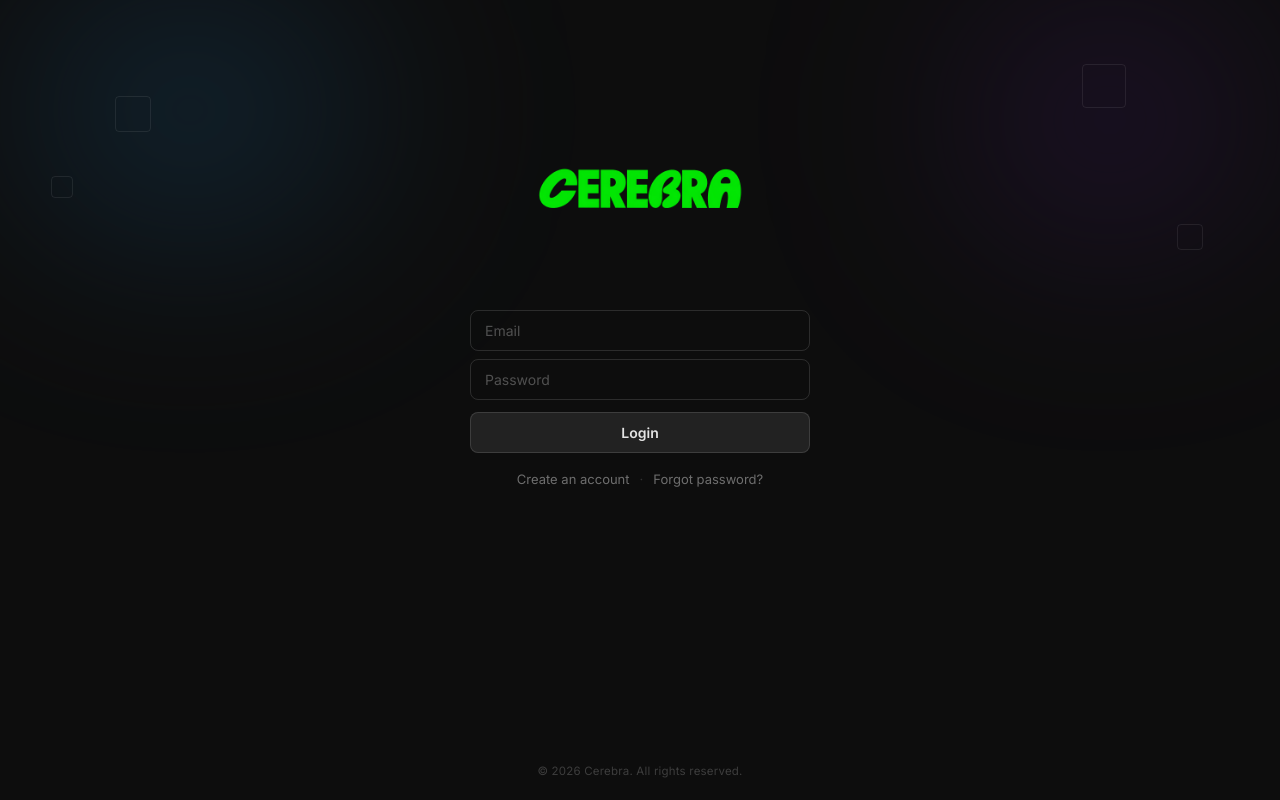
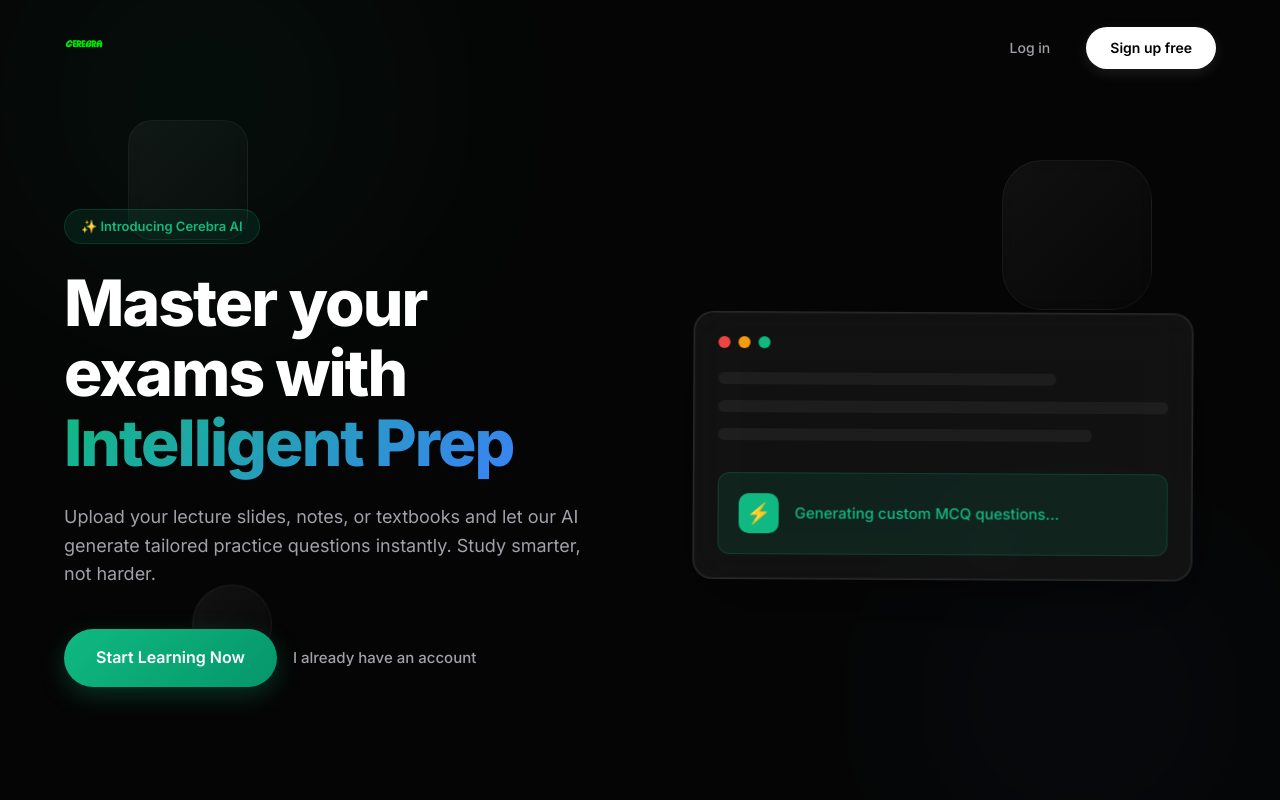
Before and after one commit to KennedyOfosu/ExamsPulse, a React (Vite) app in the folder client/: page / in a window 1280 px wide. Before the commit this address led to /login. Built offline with nearby package versions, Linux system fonts and the light colour scheme; no server answers.

Commit message:
Add premium anti-gravity Landing Page

```diff
--- a/client/src/App.jsx
+++ b/client/src/App.jsx
@@ -6,6 +6,7 @@
 import Dashboard from './pages/Dashboard.jsx';
 import Session from './pages/Session.jsx';
 import ResetPassword from './pages/ResetPassword.jsx';
+import Landing from './pages/Landing.jsx';
 
 function PrivateRoute({ user, children }) {
   if (user === undefined) return null;
@@ -60,7 +61,7 @@
         <Route path="/login"          element={user ? <Navigate to="/" replace /> : <Login />} />
         <Route path="/register"       element={user ? <Navigate to="/" replace /> : <Register />} />
         <Route path="/reset-password" element={<ResetPassword />} />
-        <Route path="/"               element={<PrivateRoute user={user}><Dashboard user={user} {...ui} /></PrivateRoute>} />
+        <Route path="/"               element={user ? <Dashboard user={user} {...ui} /> : <Landing />} />
         <Route path="/session/:id"    element={<PrivateRoute user={user}><Session user={user} {...ui} /></PrivateRoute>} />
       </Routes>
     </BrowserRouter>
--- a/client/src/index.css
+++ b/client/src/index.css
@@ -1186,3 +1186,283 @@
     grid-template-columns: 1fr;
   }
 }
+
+
+/* -- Premium Anti-Gravity Landing Page -- */
+.landing-shell {
+  min-height: 100vh;
+  background-color: #050505; /* Deep dark premium background */
+  position: relative;
+  overflow: hidden;
+  color: #ffffff;
+  display: flex;
+  flex-direction: column;
+}
+
+/* Glowing ambient orbs */
+.landing-glow {
+  position: absolute;
+  border-radius: 50%;
+  filter: blur(100px);
+  z-index: 0;
+  opacity: 0.4;
+}
+.landing-glow--1 {
+  width: 600px; height: 600px;
+  background: radial-gradient(circle, rgba(16,185,129,0.2) 0%, rgba(0,0,0,0) 70%);
+  top: -200px; left: -100px;
+  animation: pulse 10s infinite alternate;
+}
+.landing-glow--2 {
+  width: 500px; height: 500px;
+  background: radial-gradient(circle, rgba(59,130,246,0.15) 0%, rgba(0,0,0,0) 70%);
+  bottom: -150px; right: -50px;
+  animation: pulse 12s infinite alternate-reverse;
+}
+
+/* Floating Anti-Gravity Shapes */
+@keyframes float {
+  0% { transform: translateY(0px) rotate(0deg); }
+  50% { transform: translateY(-30px) rotate(5deg); }
+  100% { transform: translateY(0px) rotate(0deg); }
+}
+@keyframes float-reverse {
+  0% { transform: translateY(0px) rotate(0deg); }
+  50% { transform: translateY(25px) rotate(-5deg); }
+  100% { transform: translateY(0px) rotate(0deg); }
+}
+
+.anti-gravity-shape {
+  position: absolute;
+  border-radius: 24px;
+  background: linear-gradient(135deg, rgba(255,255,255,0.05) 0%, rgba(255,255,255,0.01) 100%);
+  border: 1px solid rgba(255,255,255,0.05);
+  backdrop-filter: blur(8px);
+  z-index: 1;
+}
+.shape-1 { width: 120px; height: 120px; top: 15%; left: 10%; animation: float 8s ease-in-out infinite; }
+.shape-2 { width: 80px; height: 80px; bottom: 20%; left: 15%; animation: float-reverse 10s ease-in-out infinite; border-radius: 50%; }
+.shape-3 { width: 150px; height: 150px; top: 20%; right: 10%; animation: float 12s ease-in-out infinite; border-radius: 40px; transform: rotate(15deg); }
+.shape-4 { width: 60px; height: 60px; bottom: 30%; right: 20%; animation: float-reverse 7s ease-in-out infinite; }
+
+/* Navigation */
+.landing-nav {
+  position: relative;
+  z-index: 10;
+  display: flex;
+  justify-content: space-between;
+  align-items: center;
+  padding: 24px 5%;
+  max-width: 1400px;
+  margin: 0 auto;
+  width: 100%;
+}
+.landing-nav-logo img {
+  height: 40px;
+  width: auto;
+  object-fit: contain;
+}
+.landing-nav-links {
+  display: flex;
+  gap: 16px;
+  align-items: center;
+}
+.landing-btn-outline {
+  color: #a1a1aa;
+  font-weight: 500;
+  font-size: 14px;
+  padding: 10px 20px;
+  border-radius: 100px;
+  transition: all 0.2s;
+  text-decoration: none;
+}
+.landing-btn-outline:hover {
+  color: #fff;
+  background: rgba(255,255,255,0.05);
+}
+.landing-btn-primary {
+  background: #ffffff;
+  color: #000000;
+  font-weight: 600;
+  font-size: 14px;
+  padding: 10px 24px;
+  border-radius: 100px;
+  text-decoration: none;
+  transition: all 0.2s;
+  box-shadow: 0 4px 14px rgba(255,255,255,0.1);
+}
+.landing-btn-primary:hover {
+  transform: translateY(-2px);
+  box-shadow: 0 6px 20px rgba(255,255,255,0.2);
+}
+
+/* Hero Section */
+.landing-hero {
+  flex: 1;
+  position: relative;
+  z-index: 10;
+  display: flex;
+  align-items: center;
+  justify-content: space-between;
+  max-width: 1400px;
+  margin: 0 auto;
+  padding: 0 5%;
+  width: 100%;
+  gap: 60px;
+}
+.landing-hero-content {
+  flex: 1;
+  max-width: 600px;
+}
+.landing-badge {
+  display: inline-flex;
+  align-items: center;
+  padding: 6px 16px;
+  border-radius: 100px;
+  background: rgba(16,185,129,0.1);
+  border: 1px solid rgba(16,185,129,0.2);
+  color: #10b981;
+  font-size: 13px;
+  font-weight: 600;
+  margin-bottom: 24px;
+}
+.landing-title {
+  font-size: 64px;
+  font-weight: 800;
+  line-height: 1.1;
+  letter-spacing: -0.03em;
+  margin-bottom: 24px;
+  color: #ffffff;
+}
+.text-gradient {
+  background: linear-gradient(135deg, #10b981 0%, #3b82f6 100%);
+  -webkit-background-clip: text;
+  -webkit-text-fill-color: transparent;
+}
+.landing-subtitle {
+  font-size: 18px;
+  color: #a1a1aa;
+  line-height: 1.6;
+  margin-bottom: 40px;
+  font-weight: 400;
+}
+.landing-cta-group {
+  display: flex;
+  gap: 16px;
+  align-items: center;
+}
+.landing-btn-massive {
+  background: linear-gradient(135deg, #10b981 0%, #059669 100%);
+  color: #ffffff;
+  font-weight: 600;
+  font-size: 16px;
+  padding: 16px 32px;
+  border-radius: 100px;
+  text-decoration: none;
+  transition: all 0.2s;
+  box-shadow: 0 8px 24px rgba(16,185,129,0.25);
+  display: inline-flex;
+  align-items: center;
+  justify-content: center;
+}
+.landing-btn-massive:hover {
+  transform: translateY(-2px);
+  box-shadow: 0 12px 32px rgba(16,185,129,0.35);
+}
+.landing-btn-secondary {
+  color: #a1a1aa;
+  font-weight: 500;
+  font-size: 15px;
+  text-decoration: none;
+  transition: color 0.2s;
+}
+.landing-btn-secondary:hover {
+  color: #ffffff;
+}
+
+/* Floating Mockup Component */
+.landing-mockup-wrapper {
+  flex: 1;
+  display: flex;
+  justify-content: center;
+  perspective: 1000px;
+}
+.landing-mockup {
+  width: 100%;
+  max-width: 500px;
+  background: rgba(20,20,20,0.8);
+  border: 1px solid rgba(255,255,255,0.1);
+  border-radius: 20px;
+  backdrop-filter: blur(20px);
+  box-shadow: 0 24px 80px rgba(0,0,0,0.5), 0 0 0 1px rgba(255,255,255,0.05) inset;
+  padding: 24px;
+  animation: float 6s ease-in-out infinite;
+  transform-style: preserve-3d;
+}
+.mockup-header {
+  display: flex;
+  gap: 8px;
+  margin-bottom: 24px;
+}
+.dot { width: 12px; height: 12px; border-radius: 50%; }
+.dot-r { background: #ef4444; }
+.dot-y { background: #f59e0b; }
+.dot-g { background: #10b981; }
+
+.mockup-body { display: flex; flex-direction: column; gap: 16px; }
+.mockup-line { height: 12px; border-radius: 6px; background: rgba(255,255,255,0.05); }
+.w-3\/4 { width: 75%; }
+.w-full { width: 100%; }
+.w-5\/6 { width: 83%; }
+
+.mockup-box {
+  margin-top: 16px;
+  background: rgba(16,185,129,0.1);
+  border: 1px solid rgba(16,185,129,0.2);
+  border-radius: 12px;
+  padding: 20px;
+  display: flex;
+  align-items: center;
+  gap: 16px;
+}
+.mockup-icon {
+  width: 40px; height: 40px; border-radius: 10px; background: #10b981;
+  display: flex; align-items: center; justify-content: center; font-size: 20px;
+}
+.mockup-text {
+  color: #10b981; font-weight: 500; font-size: 15px;
+}
+
+/* Mobile Responsiveness for Landing */
+@media (max-width: 960px) {
+  .landing-hero {
+    flex-direction: column;
+    text-align: center;
+    padding-top: 60px;
+    padding-bottom: 80px;
+    gap: 40px;
+  }
+  .landing-hero-content {
+    margin: 0 auto;
+  }
+  .landing-cta-group {
+    justify-content: center;
+    flex-direction: column;
+    gap: 20px;
+  }
+  .landing-title {
+    font-size: 48px;
+  }
+  .landing-mockup {
+    animation: float 8s ease-in-out infinite; /* slightly slower on mobile */
+  }
+}
+@media (max-width: 600px) {
+  .landing-title {
+    font-size: 40px;
+  }
+  .landing-nav-links .landing-btn-outline {
+    display: none;
+  }
+  .shape-1, .shape-3 { display: none; }
+}
--- /dev/null
+++ b/client/src/pages/Landing.jsx
@@ -0,0 +1,70 @@
+import { Link } from 'react-router-dom';
+import logo from '../assets/logo.png';
+
+export default function Landing() {
+  return (
+    <div className="landing-shell">
+      {/* Background ambient glows */}
+      <div className="landing-glow landing-glow--1" />
+      <div className="landing-glow landing-glow--2" />
+
+      {/* Anti-gravity decorative shapes */}
+      <div className="anti-gravity-shape shape-1" />
+      <div className="anti-gravity-shape shape-2" />
+      <div className="anti-gravity-shape shape-3" />
+      <div className="anti-gravity-shape shape-4" />
+
+      {/* Navigation */}
+      <nav className="landing-nav">
+        <div className="landing-nav-logo">
+          <img src={logo} alt="Cerebra" />
+        </div>
+        <div className="landing-nav-links">
+          <Link to="/login" className="landing-btn-outline">Log in</Link>
+          <Link to="/register" className="landing-btn-primary">Sign up free</Link>
+        </div>
+      </nav>
+
+      {/* Hero Content */}
+      <main className="landing-hero">
+        <div className="landing-hero-content">
+          <div className="landing-badge">✨ Introducing Cerebra AI</div>
+          <h1 className="landing-title">
+            Master your exams with <span className="text-gradient">Intelligent Prep</span>
+          </h1>
+          <p className="landing-subtitle">
+            Upload your lecture slides, notes, or textbooks and let our AI generate tailored practice questions instantly. Study smarter, not harder.
+          </p>
+          <div className="landing-cta-group">
+            <Link to="/register" className="landing-btn-massive">
+              Start Learning Now
+            </Link>
+            <Link to="/login" className="landing-btn-secondary">
+              I already have an account
+            </Link>
+          </div>
+        </div>
+
+        {/* Abstract 3D Mockup / Floating Card */}
+        <div className="landing-mockup-wrapper">
+          <div className="landing-mockup">
+            <div className="mockup-header">
+              <span className="dot dot-r"></span>
+              <span className="dot dot-y"></span>
+              <span className="dot dot-g"></span>
+            </div>
+            <div className="mockup-body">
+              <div className="mockup-line w-3/4"></div>
+              <div className="mockup-line w-full"></div>
+              <div className="mockup-line w-5/6"></div>
+              <div className="mockup-box">
+                <div className="mockup-icon">⚡</div>
+                <div className="mockup-text">Generating custom MCQ questions...</div>
+              </div>
+            </div>
+          </div>
+        </div>
+      </main>
+    </div>
+  );
+}
```
